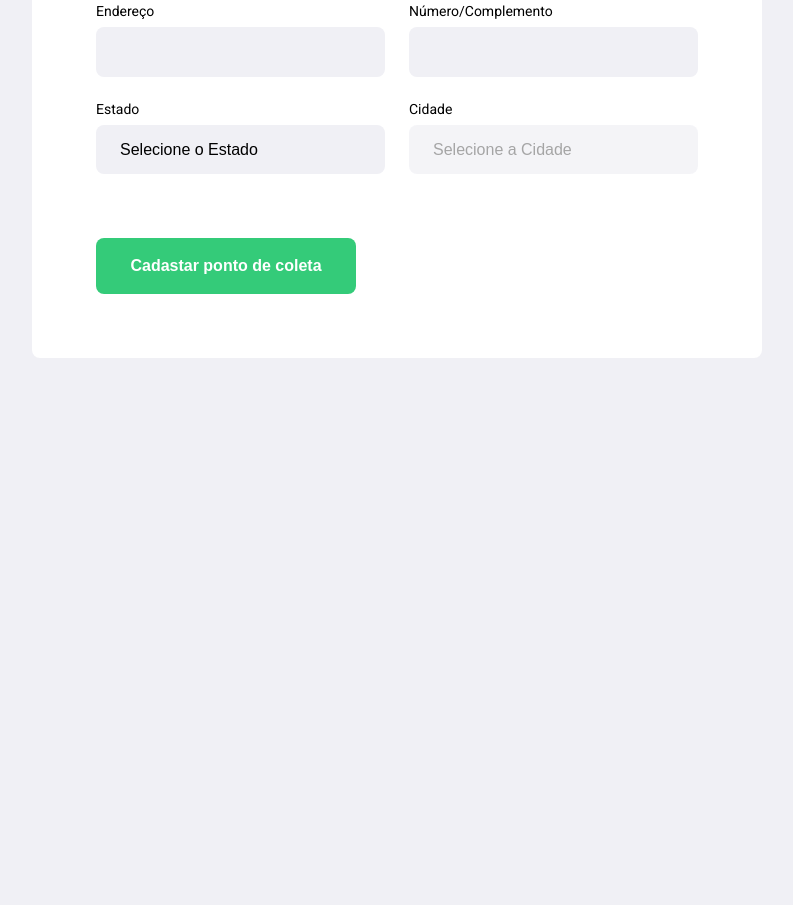
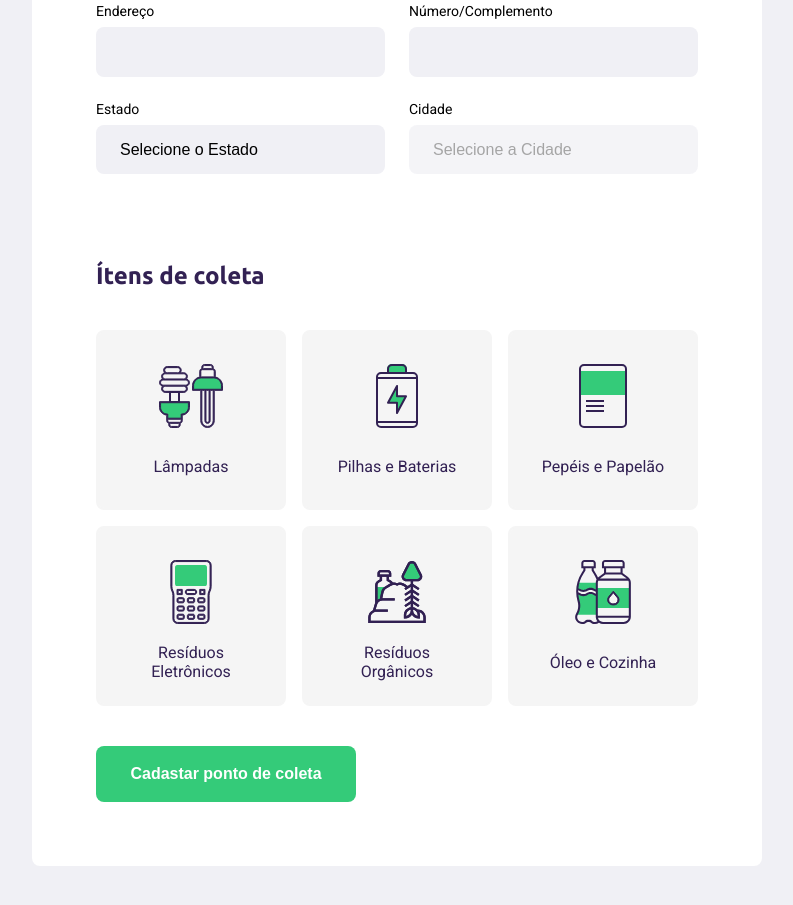
Before and after one commit to plz09/Ecollect, a plain HTML site: page create-point.html in a window 1280 px wide. Shown: the part 505-1410 px from the top of the page, without its empty margins (243-1036 px from the left). Before the commit the page ends 943 px from the top, so only its background shows below. Drawn offline with Linux system fonts and the light colour scheme; no server answers.

Commit message:
Second part of register page
Second part of point collect register page.

```diff
--- a/create-point.html
+++ b/create-point.html
@@ -31,42 +31,80 @@
                         <h2>Dados da entidade</h2>
                     </legend>
 
-                </fieldset>
-
                     <div class="field">
                         <label for="name">Nome da entidade</label>
-                        <input type="text" name="name">
+                        <input type="text" name="name" required>
                     </div>
 
                     <div class="field-group">
                         <div class="field">
                             <label for="address">Endereço</label>
-                            <input type="text" name="address">
+                            <input type="text" name="address" required>
                         </div>
 
                         <div class="field">
                             <label for="address2">Número/Complemento</label>
-                            <input type="text" name="address2">
+                            <input type="text" name="address2" required>
                         </div>
                     </div>
 
                     <div class="field-group">
                         <div class="field">
                             <label for="state">Estado</label>
-                            <select name="uf">
+                            <select name="uf" required>
                                 <option value="">Selecione o Estado</option>
                             </select>
                         </div>
 
                         <div class="field">
                             <label for="city">Cidade</label>
-                            <select name="city" disabled>
+                            <select name="city" disabled required>
                                 <option value="">Selecione a Cidade</option>
                             </select>
 
                             <input type="hidden" name="state">
                         </div>
                     </div>
+
+                </fieldset>
+
+                <fieldset>
+                    <legend>
+                        <h2>Ítens de coleta</h2>
+                    </legend>
+
+                    <div class="items-grid">
+                        <li data-id="1">
+                            <img src="/assets/lampadas.svg" alt="Lâmpadas">
+                            <span>Lâmpadas</span>
+                        </li>
+
+                        <li data-id="2">
+                            <img src="/assets/baterias.svg" alt="Pilhas e Baterias">
+                            <span>Pilhas e Baterias</span>
+                        </li>
+
+                        <li data-id="3">
+                            <img src="/assets/papeis-papelao.svg" alt="Pepéis e Papelão">
+                            <span>Pepéis e Papelão</span>
+                        </li>
+
+                        <li data-id="4">
+                            <img src="/assets/eletronicos.svg" alt="Resíduos Eletrônicos">
+                            <span>Resíduos Eletrônicos</span>
+                        </li>
+
+                        <li data-id="5">
+                            <img src="/assets/organicos.svg" alt="Resíduos Orgânicos">
+                            <span>Resíduos Orgânicos</span>
+                        </li>
+
+                        <li data-id="6">
+                            <img src="/assets/oleo.svg" alt="Óleo e Cozinha">
+                            <span>Óleo e Cozinha</span>
+                        </li>
+                    </div>
+                </fieldset>
 
                 <button type="submit">Cadastar ponto de coleta</button>
             </form>
--- a/scripts/create-point.js
+++ b/scripts/create-point.js
@@ -25,11 +25,15 @@ function getCities(event) {
 
     const url = `https://servicodados.ibge.gov.br/api/v1/localidades/estados/${ufValue}/municipios`
 
+
+    citySelect.innerHTML = "<option value>Selecione a Cidade</option>";
+    citySelect.disabled = true
+
     fetch(url)
     .then(res =>  res.json())
     .then(cities => {
         for(const city of cities) {
-            citySelect.innerHTML += `<option value="${city.id}">${city.nome}</option>`
+            citySelect.innerHTML += `<option value="${city.nome}">${city.nome}</option>`
         }
 
         citySelect.disabled = false
@@ -38,4 +42,17 @@ function getCities(event) {
 
 document
     .querySelector("select[name=uf]")
-    .addEventListener("change", getCities)
+    .addEventListener("change", getCities);
+
+//Itens de coleta
+
+const itemsToCollect = document.querySelectorAll(".items-grid li");
+
+for (const item of itemsToCollect) {
+    item.addEventListener("click", handleSelectedItem)
+}
+
+function handleSelectedItem(event) {
+    const itemId = event.target.dataset.id;
+    console.log()
+}
--- a/styles/create-point.css
+++ b/styles/create-point.css
@@ -90,6 +90,7 @@ form .field-group .field + .field {
 form button {
     width: 260px;
     height: 56px;
+    margin-top: 40px;
 
     background-color: var(--primary-color);
     border-radius: 8px;
@@ -99,11 +100,52 @@ form button {
     font-size: 16px;
 
     border: 0;
-
-    margin-top: 40px;
 }
 
 form button:hover {
     background-color: #2fb86e;
     transition: background-color 400ms;
 }
+
+.items-grid {
+    display: grid;
+    grid-template-columns: 1fr 1fr 1fr;
+    gap: 16px
+}
+
+.items-grid li{
+    background-color: #f5f5f5;
+    list-style: none;
+
+    border: 2px solid #f5f5f5;
+    border-radius: 8px;
+
+    height: 180px;
+    padding: 32px 24px 16px;
+    display: flex;
+    flex-direction: column;
+    align-items: center;
+    justify-content: space-between;
+    text-align: center;
+
+    cursor: pointer;
+}
+
+.items-grid li span {
+    margin-top: 12px;
+    flex: 1;
+    display: flex;
+    align-items: center;
+
+    color: var(--title-color);
+}
+
+.items-grid li.selected {
+    background: #e1faec;
+    border: 2px solid #34cb79;
+}
+
+.items-grid li img,
+.items-grid li span {
+    pointer-events: none;
+}
```
